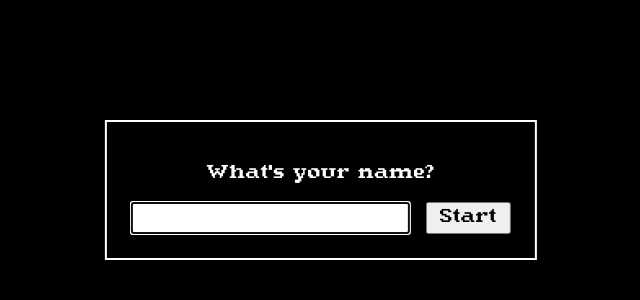
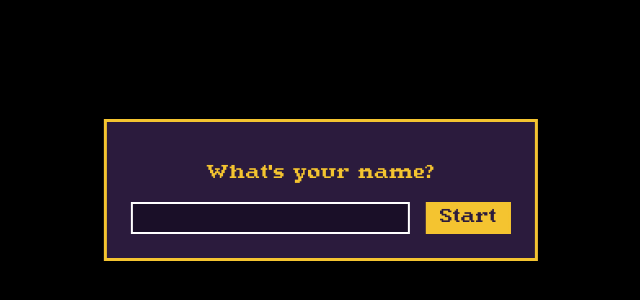
Before and after one commit to haadimn/mustapha-portfolio, a website built with Vite: page index.html in a window 1280 px wide. Shown: the part 210-510 px from the top of the page, without its empty margins (319-959 px from the left). Built offline with nearby package versions, Linux system fonts and the light colour scheme; what kaplay would draw is missing.

Commit message:
entryform formatting

```diff
--- a/src/ui/nameEntry.css
+++ b/src/ui/nameEntry.css
@@ -6,9 +6,9 @@
   transform: translate(-50%, -50%);
   box-sizing: border-box;
   padding: 24px;
-  background: rgba(0, 0, 0, 0.85);
-  border: 2px solid #fff;
-  color: #fff;
+  background: #2b1b3d;
+  border: 3px solid #f4c430;
+  color: #f4c430;
   font-family: var(--textbox-font-family, monospace);
   font-size: var(--textbox-font-size, 18px);
   text-align: center;
@@ -23,9 +23,26 @@
   font: inherit;
   padding: 4px 8px;
   margin-right: 8px;
+  background: #1a0f28;
+  color: #f4c430;
+  border: 2px solid #f4c430;
+}
+
+#name-entry-root input:focus {
+  outline: none;
+  border-color: #fff;
 }
 
 #name-entry-root button {
   font: inherit;
   padding: 4px 12px;
+  background: #f4c430;
+  color: #2b1b3d;
+  border: 2px solid #f4c430;
+  cursor: pointer;
 }
+
+#name-entry-root button:hover {
+  background: #fff;
+  border-color: #fff;
+}
```
